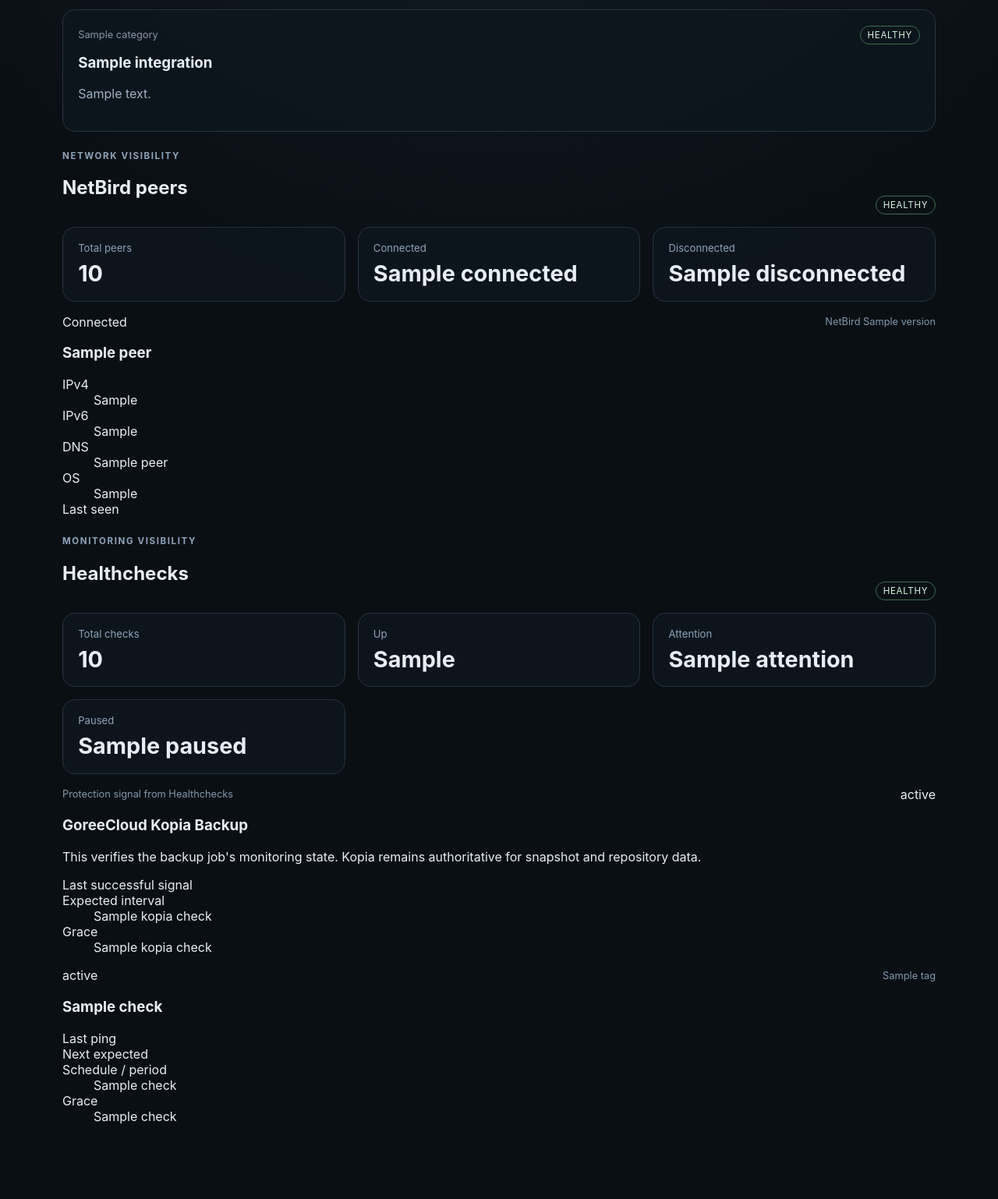
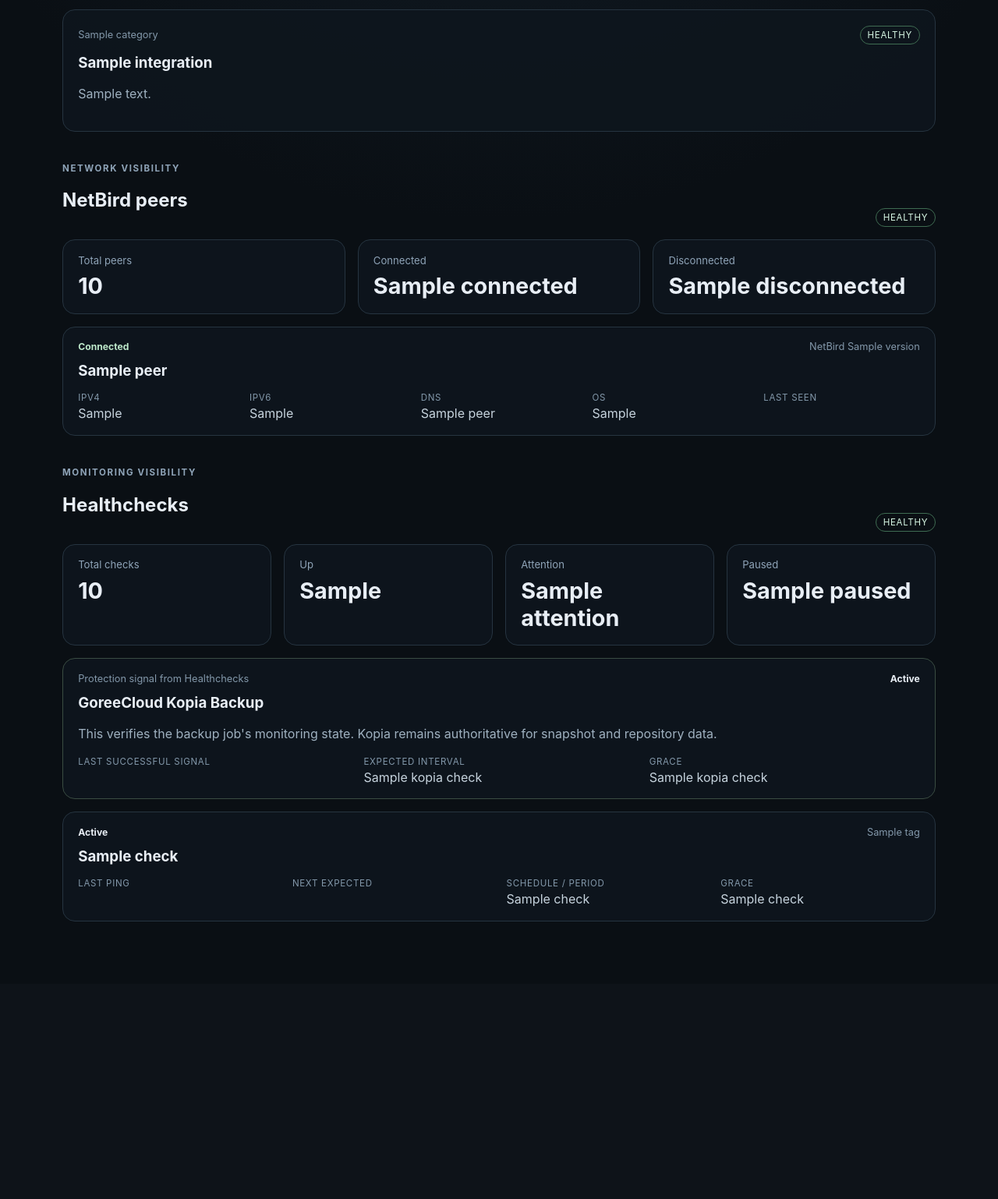
Before and after one commit to GoreeCloud/goreecloud-manager, a Django app: template core/templates/core/overview.html in a window 1280 px wide. Shown: the part 510-2048 px from the top of the page at 78% size. After the commit the page ends 1692 px from the top, so only its background shows below. Run offline with Django 5.2, Linux system fonts and the light colour scheme; the template is opened without the code that fills it: most values are stand-ins (such as "Sample title", 1, 10 or a date in 2020).

Commit message:
Style monitoring and protection visibility

```diff
--- a/core/static/core/css/app.css
+++ b/core/static/core/css/app.css
@@ -23,7 +23,7 @@ a { color: inherit; }
 .card h3 { margin: .75rem 0 .45rem; }
 .card p { color: #9fb1c0; line-height: 1.55; }
 .card-topline { display: flex; justify-content: space-between; gap: .5rem; align-items: center; }
-.category { color: #8398aa; font-size: .8rem; }
+.category { color: #8398aa; font-size: .8rem; overflow-wrap: anywhere; }
 .status { border-radius: 999px; padding: .25rem .55rem; font-size: .72rem; text-transform: uppercase; letter-spacing: .06em; border: 1px solid #354654; }
 .status-configured { color: #d7f7e4; }
 .status-disabled, .status-planned { color: #b5c1cb; }
@@ -34,26 +34,40 @@ button { border: 0; border-radius: 10px; padding: .75rem 1rem; font: inherit; fo
 .auth-card button { width: 100%; margin-top: .5rem; }
 .link-button { background: transparent; color: #c6d3dd; padding: .3rem; }
 .error { color: #ffc5c5; }
-@media (max-width: 680px) { .section-heading { display: block; } .section-heading p { margin-top: .35rem; } .hero { padding: 1.5rem; } }
 
 /* Live integration presentation. */
 .status-healthy { color: #d7f7e4; border-color: #3f6c52; }
+.status-degraded { color: #ffe2ad; border-color: #765f39; }
 .status-unavailable { color: #ffd2d2; border-color: #754848; }
 .status-misconfigured { color: #ffe2ad; border-color: #765f39; }
-.netbird-section { margin-top: 2.5rem; }
+.integration-section { margin-top: 2.5rem; }
 .metrics-grid { display: grid; grid-template-columns: repeat(3, minmax(0, 1fr)); gap: 1rem; margin-bottom: 1rem; }
+.metrics-grid-four { grid-template-columns: repeat(4, minmax(0, 1fr)); }
 .metric-card { padding: 1.1rem 1.2rem; border: 1px solid #263440; border-radius: 16px; background: rgba(14, 22, 29, .9); }
 .metric-card span { display: block; color: #8fa4b8; font-size: .82rem; margin-bottom: .45rem; }
 .metric-card strong { font-size: 1.8rem; }
-.peer-list { display: grid; gap: .8rem; }
-.peer-card { padding: 1.1rem 1.2rem; border: 1px solid #263440; border-radius: 16px; background: rgba(14, 22, 29, .9); }
-.peer-card h3 { margin: .75rem 0 1rem; }
-.peer-state { font-size: .76rem; font-weight: 700; }
-.peer-connected { color: #bde8ca; }
-.peer-disconnected { color: #e0b8b8; }
-.peer-details { margin: 0; display: grid; grid-template-columns: repeat(auto-fit, minmax(180px, 1fr)); gap: .7rem 1.2rem; }
-.peer-details div { min-width: 0; }
-.peer-details dt { color: #8398aa; font-size: .72rem; text-transform: uppercase; letter-spacing: .06em; margin-bottom: .2rem; }
-.peer-details dd { margin: 0; color: #c6d3dd; overflow-wrap: anywhere; }
+.detail-list { display: grid; gap: .8rem; }
+.detail-card, .protection-card { padding: 1.1rem 1.2rem; border: 1px solid #263440; border-radius: 16px; background: rgba(14, 22, 29, .9); }
+.detail-card h3, .protection-card h3 { margin: .75rem 0 1rem; }
+.protection-card { margin-bottom: 1rem; border-color: #3a4c42; }
+.protection-card p { color: #9fb1c0; line-height: 1.55; }
+.item-state, .check-state { font-size: .76rem; font-weight: 700; text-transform: capitalize; }
+.item-good, .check-up { color: #bde8ca; }
+.item-muted, .check-paused, .check-new { color: #b5c1cb; }
+.check-grace { color: #ffe2ad; }
+.check-down { color: #ffc5c5; }
+.detail-grid { margin: 0; display: grid; grid-template-columns: repeat(auto-fit, minmax(180px, 1fr)); gap: .7rem 1.2rem; }
+.detail-grid div { min-width: 0; }
+.detail-grid dt { color: #8398aa; font-size: .72rem; text-transform: uppercase; letter-spacing: .06em; margin-bottom: .2rem; }
+.detail-grid dd { margin: 0; color: #c6d3dd; overflow-wrap: anywhere; }
 .integration-message { max-width: 720px; }
-@media (max-width: 680px) { .metrics-grid { grid-template-columns: 1fr; } }
+
+@media (max-width: 800px) {
+  .metrics-grid-four { grid-template-columns: repeat(2, minmax(0, 1fr)); }
+}
+@media (max-width: 680px) {
+  .section-heading { display: block; }
+  .section-heading p { margin-top: .35rem; }
+  .hero { padding: 1.5rem; }
+  .metrics-grid, .metrics-grid-four { grid-template-columns: 1fr; }
+}
```
